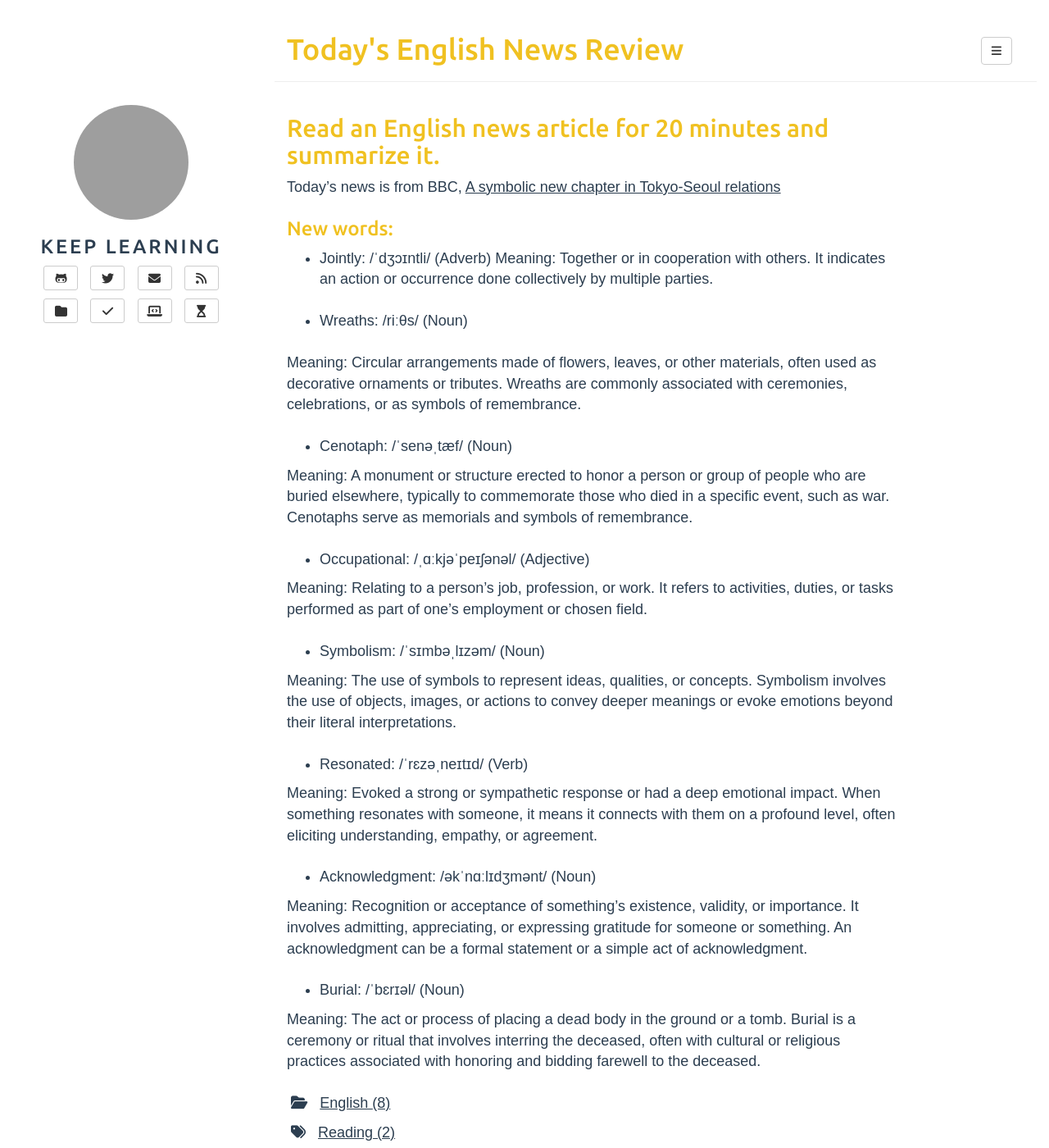
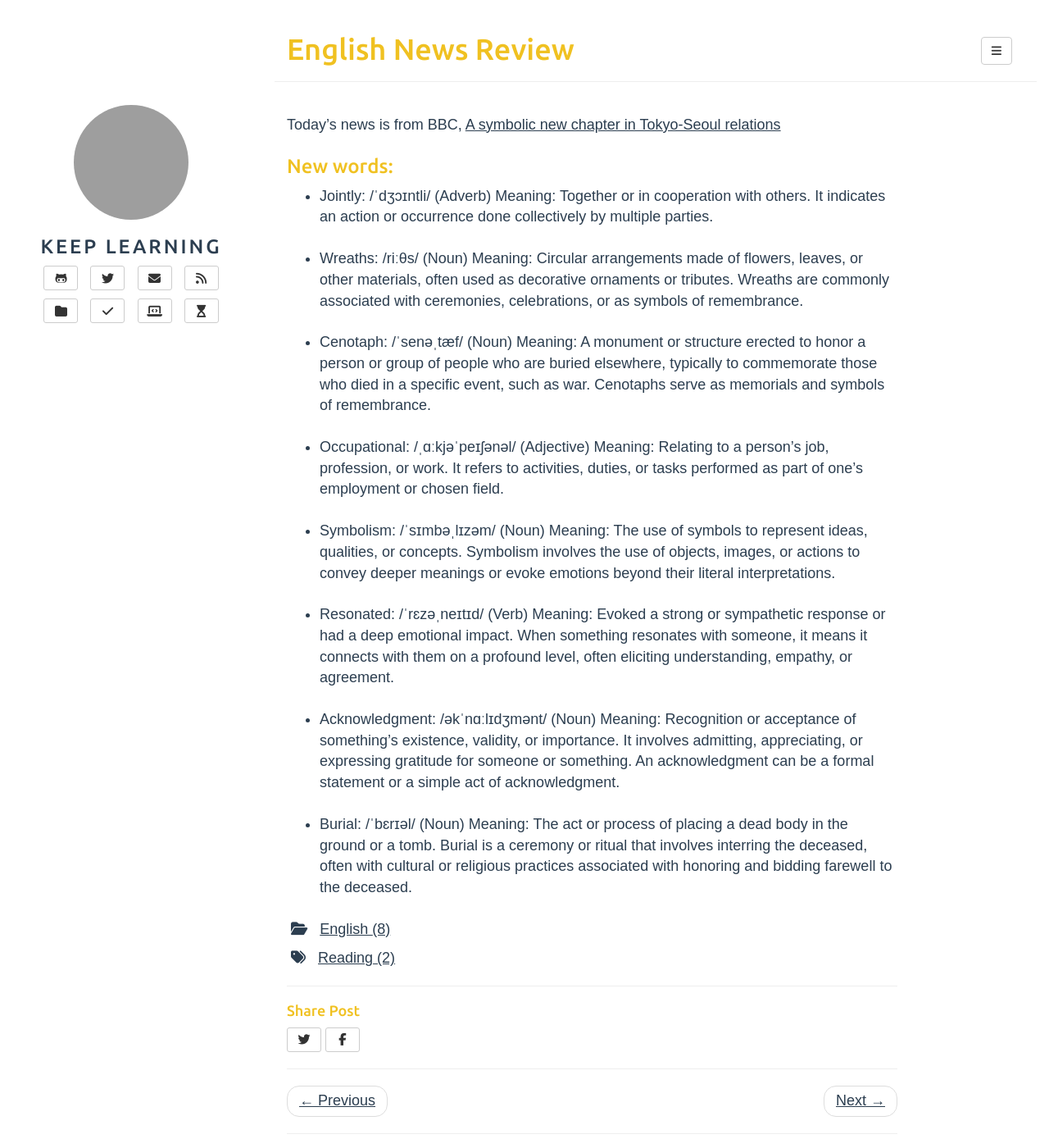
Before and after one commit to gaoxingaa/gaoxingaa.github.io, a Jekyll site: the page built from _posts/2023-05-21-news-review.md, in a window 1280 px wide and 1400 px high. Shown: the whole window at 82% size. Built offline with Jekyll 4.4.1, drawn with Linux system fonts in a browser that asks for light colours; nearby versions of some CDN libraries; comment, search, counter and statistics services are not loaded; grey boxes are pictures that could not be loaded.

Commit message:
new post

```diff
--- a/_posts/2023-05-21-news-review.md
+++ b/_posts/2023-05-21-news-review.md
@@ -1,14 +1,13 @@
 ---
 layout: post
-title: Today's English News Review
+title: English News Review
 categories: English
 tags: Reading
 lang: en
 ---
 
-## Read an English news article for 20 minutes and summarize it.
 
-Today's news is from BBC, [A symbolic new chapter in Tokyo-Seoul relations](https://www.bbc.com/news/world-us-canada-65649229)
+Today's news is from BBC, [A symbolic new chapter in Tokyo-Seoul relations](https://www.bbc.com/news/live/uk-65647898)
 
 ### New words:
 
@@ -17,29 +16,22 @@
 
 
 - Wreaths: /riːθs/ (Noun)
-
 Meaning: Circular arrangements made of flowers, leaves, or other materials, often used as decorative ornaments or tributes. Wreaths are commonly associated with ceremonies, celebrations, or as symbols of remembrance.
 
 - Cenotaph: /ˈsenəˌtæf/ (Noun)
-
 Meaning: A monument or structure erected to honor a person or group of people who are buried elsewhere, typically to commemorate those who died in a specific event, such as war. Cenotaphs serve as memorials and symbols of remembrance.
 
 - Occupational: /ˌɑːkjəˈpeɪʃənəl/ (Adjective)
-
 Meaning: Relating to a person's job, profession, or work. It refers to activities, duties, or tasks performed as part of one's employment or chosen field.
 
 - Symbolism: /ˈsɪmbəˌlɪzəm/ (Noun)
-
 Meaning: The use of symbols to represent ideas, qualities, or concepts. Symbolism involves the use of objects, images, or actions to convey deeper meanings or evoke emotions beyond their literal interpretations.
 
 - Resonated: /ˈrɛzəˌneɪtɪd/ (Verb)
-
 Meaning: Evoked a strong or sympathetic response or had a deep emotional impact. When something resonates with someone, it means it connects with them on a profound level, often eliciting understanding, empathy, or agreement.
 
 - Acknowledgment: /əkˈnɑːlɪdʒmənt/ (Noun)
-
 Meaning: Recognition or acceptance of something's existence, validity, or importance. It involves admitting, appreciating, or expressing gratitude for someone or something. An acknowledgment can be a formal statement or a simple act of acknowledgment.
 
 - Burial: /ˈbɛrɪəl/ (Noun)
-
 Meaning: The act or process of placing a dead body in the ground or a tomb. Burial is a ceremony or ritual that involves interring the deceased, often with cultural or religious practices associated with honoring and bidding farewell to the deceased.
```
